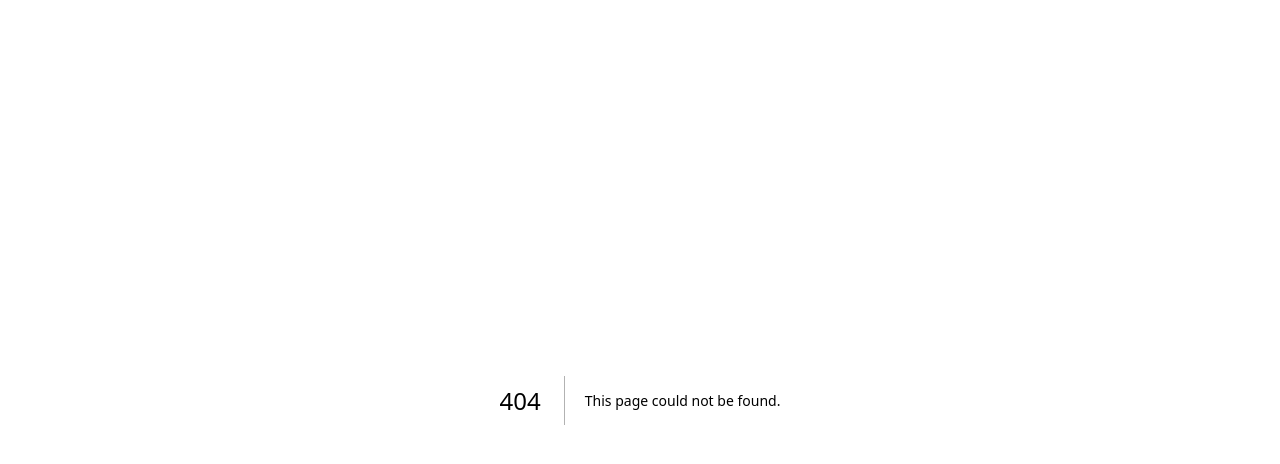
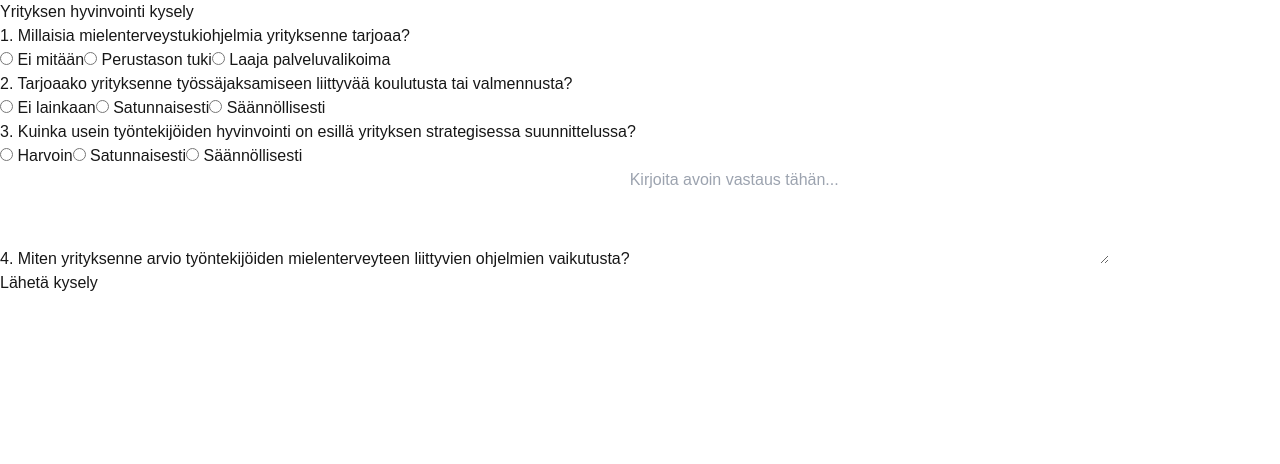
Before and after one commit to Junction2024/Aava, a Next.js app: page /Survey in a window 1280 px wide. Before the commit this address had no page. Shown: the top 464 px of the page. Built offline with nearby package versions, Linux system fonts and the light colour scheme.

Commit message:
Survey for companies

```diff
--- /dev/null
+++ b/src/app/Survey/page.jsx
@@ -0,0 +1,14 @@
+"use client";
+import React from "react";
+import SurveyForm from "../components/SurveyForm";
+
+function SurveyPage() {
+
+    return (
+        <div>
+            <SurveyForm />
+        </div>
+    );
+}
+
+export default SurveyPage;
--- a/src/app/components/CompanyProfile.jsx
+++ b/src/app/components/CompanyProfile.jsx
@@ -1,4 +1,5 @@
 import React from "react";
+import PropTypes from "prop-types"
 
 export default function CompanyProfile (){
     const CompanyProfile = ({
--- /dev/null
+++ b/src/app/components/SurveyForm.jsx
@@ -0,0 +1,93 @@
+"use client";
+
+import  {React, useState} from "react";
+
+
+export default function SurveyForm(){
+
+const [answers, setAnswers] = useState({});
+const [wellBeingScore, setWellBeingScore]= useState(null);
+const [openResponse, setOpenResponse] = useState("");
+
+const handleOptionChange = (questionId, score) => {
+    setAnswers(prevAnswers => ({
+      ...prevAnswers,
+      [questionId]: score
+    }));
+  };
+
+  // Lomakkeen lähetys ja pisteiden lasku
+  const handleSubmit = (event) => {
+    event.preventDefault();
+    const score = Object.values(answers).reduce((acc, curr) => acc + curr, 0);
+    setWellBeingScore(score);
+  };
+
+  const handleOpenResponseChange = (event) => {
+    setOpenResponse(event.target.value);
+  };
+
+return (
+
+  <form onSubmit={handleSubmit} className="signup-form max-w-md mx-auto p-6 bg-white rounded-lg shadow-lg">
+<h2 className="block text-gray-700 font-bold mb-2">Yrityksen hyvinvointi kysely</h2>
+
+{/* Kysymykset */}
+<div className="question form-group mb-4">
+  <label className="block text-gray-700 font-bold mb-2">1. Millaisia mielenterveystukiohjelmia yrityksenne tarjoaa?</label>
+  <div className="block text-gray-500 font-bold mb-2">
+    <input type="radio" name="q1" onChange={() => handleOptionChange("q1", 1)} /> Ei mitään
+    <input type="radio" name="q1" onChange={() => handleOptionChange("q1", 2)} /> Perustason tuki
+    <input type="radio" name="q1" onChange={() => handleOptionChange("q1", 3)} /> Laaja palveluvalikoima
+  </div>
+</div>
+
+<div className="question form-group mb-4">
+  <label className="block text-gray-700 font-bold mb-2">2. Tarjoaako yrityksenne työssäjaksamiseen liittyvää koulutusta tai valmennusta?</label>
+  <div className="block text-gray-500 font-bold mb-2">
+    <input type="radio" name="q2" onChange={() => handleOptionChange("q2", 1)} /> Ei lainkaan
+    <input type="radio" name="q2" onChange={() => handleOptionChange("q2", 2)} /> Satunnaisesti
+    <input type="radio" name="q2" onChange={() => handleOptionChange("q2", 3)} /> Säännöllisesti
+  </div>
+</div>
+
+<div className="question form-group mb-4">
+  <label className="block text-gray-700 font-bold mb-2">3. Kuinka usein työntekijöiden hyvinvointi on esillä yrityksen strategisessa suunnittelussa?</label>
+  <div className="block text-gray-500 font-bold mb-2">
+    <input type="radio" name="q3" onChange={() => handleOptionChange("q3", 1)} /> Harvoin
+    <input type="radio" name="q3" onChange={() => handleOptionChange("q3", 2)} /> Satunnaisesti
+    <input type="radio" name="q3" onChange={() => handleOptionChange("q3", 3)} /> Säännöllisesti
+  </div>
+</div>
+
+<div className="question form-group mb-4">
+  <label className="block text-gray-700 font-bold mb-2">4. Miten yrityksenne arvio työntekijöiden mielenterveyteen liittyvien ohjelmien vaikutusta?</label>
+  <textarea
+    className="block text-gray-500 font-bold mb-2"
+    value={openResponse}
+    onChange={handleOpenResponseChange}
+    placeholder="Kirjoita avoin vastaus tähän..."
+    rows="4"
+    cols="50"
+    />
+</div>
+
+{/* Lisää kysymyksiä samalla tavalla... */}
+
+<button type="submit" className="w-full bg-blue-500 hover:bg-blue-700 text-white font-bold py-2 px-4 rounded focus:outline-none focus:shadow-outline">Lähetä kysely</button>
+
+{/* Näytetään tulokset */}
+{wellBeingScore !== null && (
+    <div className="question form-group mb-4">
+    <h3 className="block text-gray-700 font-bold mb-2">Yrityksen hyvinvointi pisteet: {wellBeingScore}</h3>
+    <p className="block text-gray-700 font-bold mb-2">{wellBeingScore > 10 ? 'Erinomainen tuki' : wellBeingScore > 5 ? 'Keskiverto tuki' : 'Parannettavaa tuessa'}</p>
+    <p  className="block text-gray-700 font-bold mb-2">Company open response {openResponse}</p>
+  </div>
+)}
+</form>
+);
+
+
+
+
+}
```
